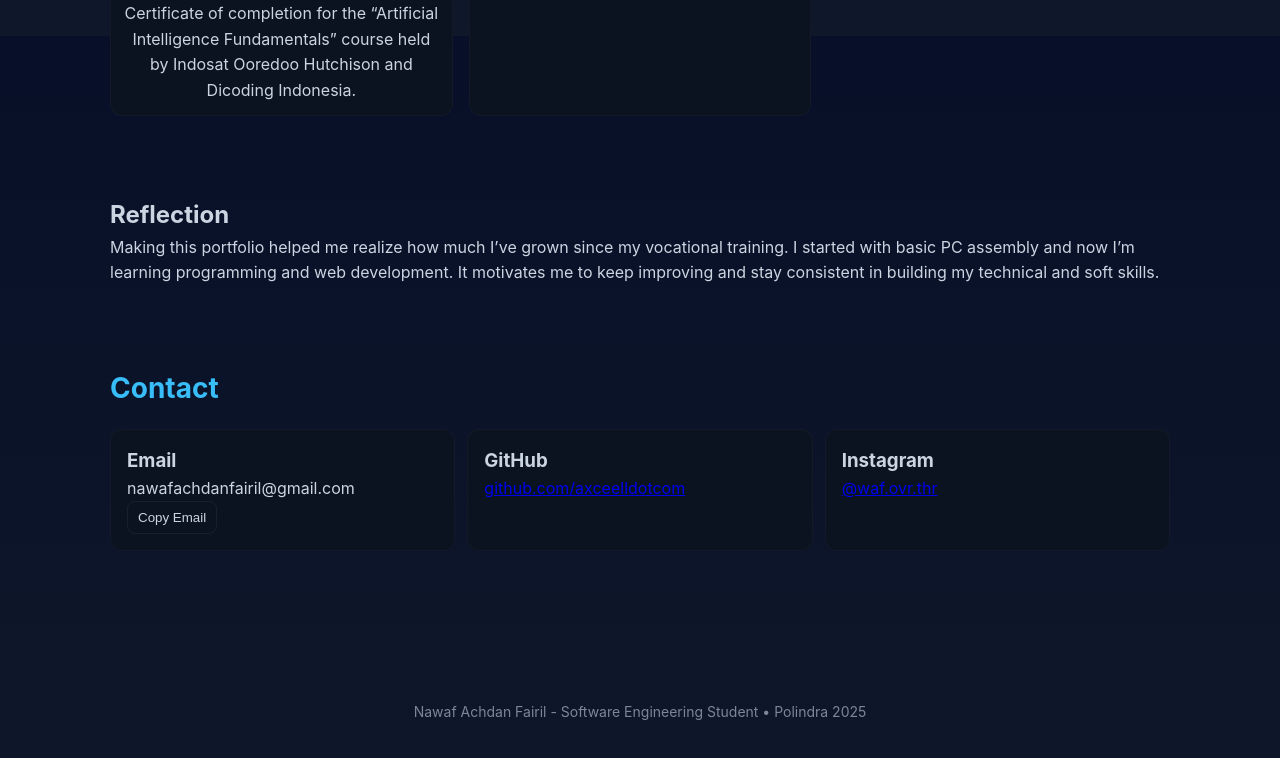
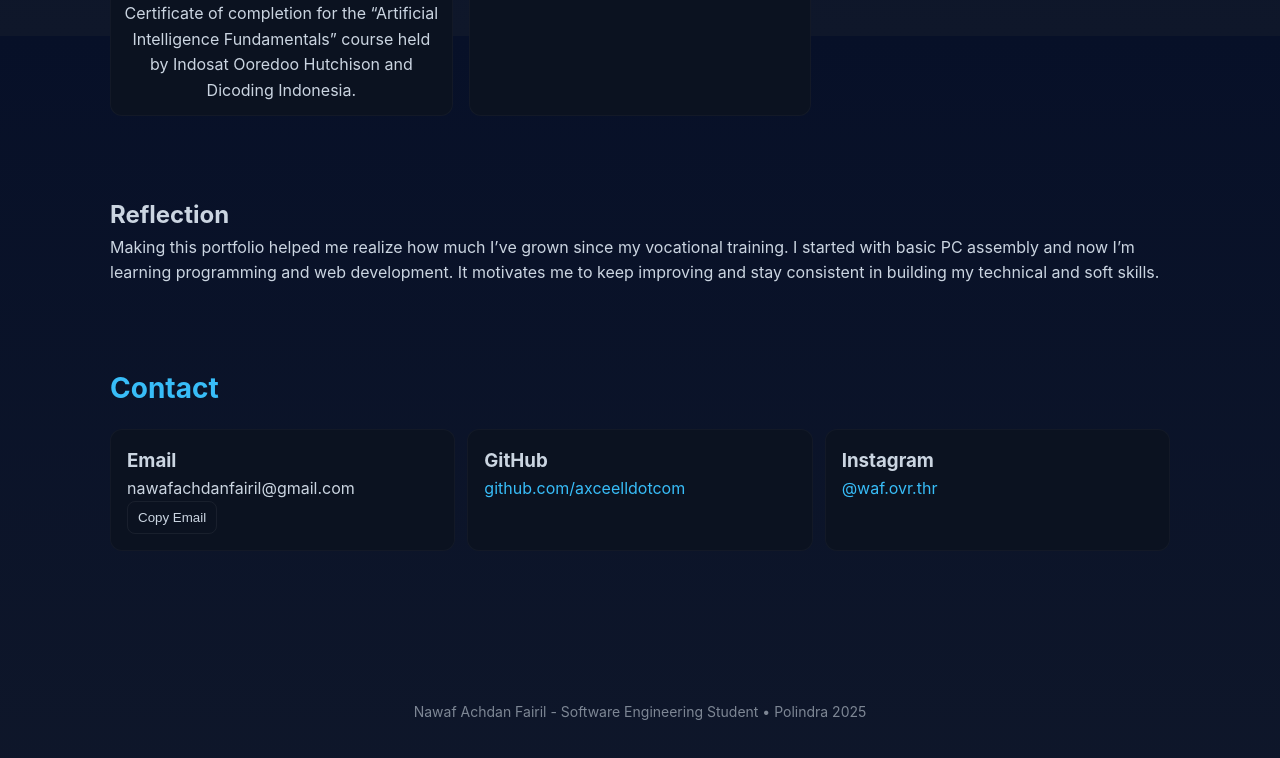
Before and after one commit to Axceelldotcom/Nawaf-Portofolio-, a plain HTML site: page index.html in a window 1280 px wide. Shown: the part 1564-2322 px from the top of the page. Drawn offline with Linux system fonts and the light colour scheme.

Commit message:
Add styles for contact card links and hover effect

```diff
--- a/style.css
+++ b/style.css
@@ -69,6 +69,14 @@ body{
 /* contact */
 .contact-grid{display:grid;grid-template-columns:repeat(3,1fr);gap:12px;margin-top:12px}
 .contact-card{background:var(--card);padding:16px;border-radius:12px;border:1px solid rgba(255,255,255,0.03)}
+.contact-card a {
+  color: var(--accent);
+  text-decoration: none;
+}
+.contact-card a:hover {
+  text-decoration: underline;
+}
+
 
 /* modal */
 .modal{position:fixed;inset:0;display:none;align-items:center;justify-content:center;background:rgba(2,6,23,0.7);z-index:120}
```
